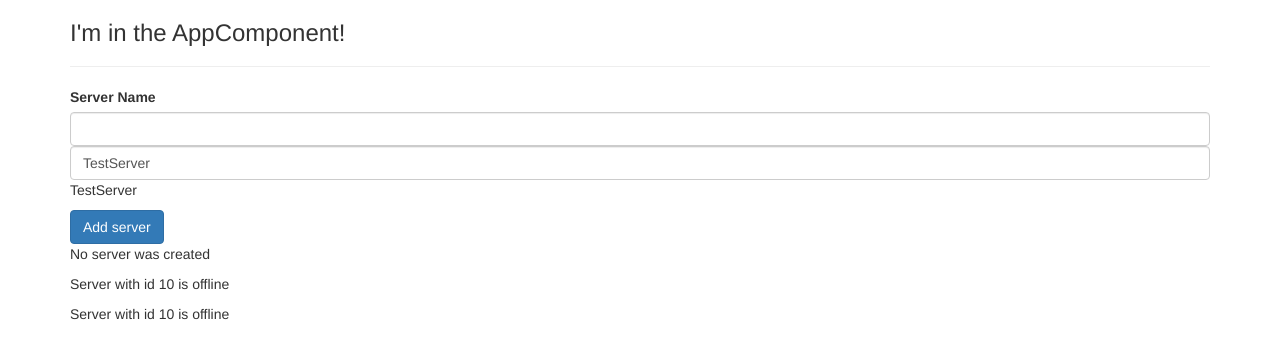
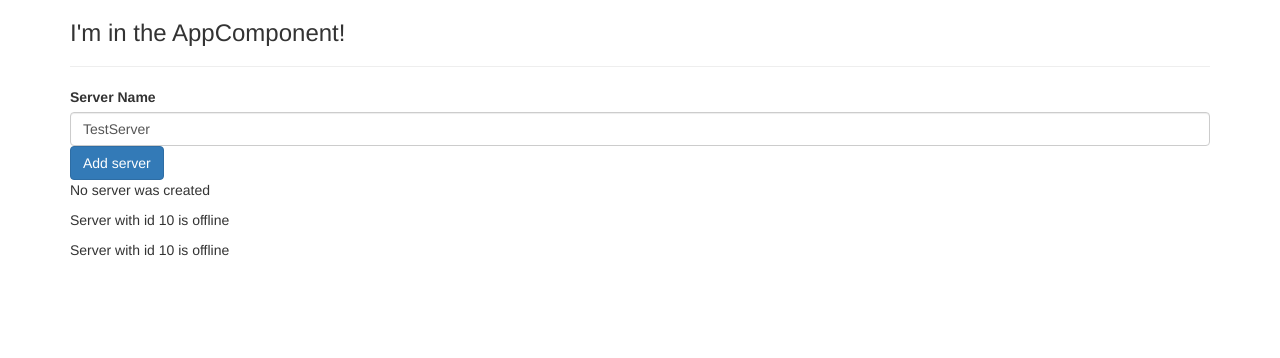
Before and after one commit to listv/angular2-reddit-base, an Angular app: page / in a window 1280 px wide. Shown: the top 358 px of the page. Built offline with nearby package versions, Linux system fonts and the light colour scheme.

Commit message:
Combining all forms of DataBinding.

```diff
--- a/src/app/servers/servers.component.html
+++ b/src/app/servers/servers.component.html
@@ -1,7 +1,7 @@
 <label>Server Name</label>
-<input type="text" class="form-control" (input)="onUpdateServerName($event)" />
+<!-- <input type="text" class="form-control" (input)="onUpdateServerName($event)" /> -->
 <input type="text" class="form-control" [(ngModel)]="serverName" />
-<p>{{ serverName }}</p>
+<!-- <p>{{ serverName }}</p> -->
 <button
   class="btn btn-primary"
   [disabled]="!allowNewServer"
--- a/src/app/servers/servers.component.ts
+++ b/src/app/servers/servers.component.ts
@@ -17,7 +17,8 @@
   }
 
   onCreateServer() {
-    this.serverCreationStatus = 'Server was created';
+    this.serverCreationStatus =
+      'Server was created! Name is ' + this.serverName;
   }
 
   onUpdateServerName(event) {
```
